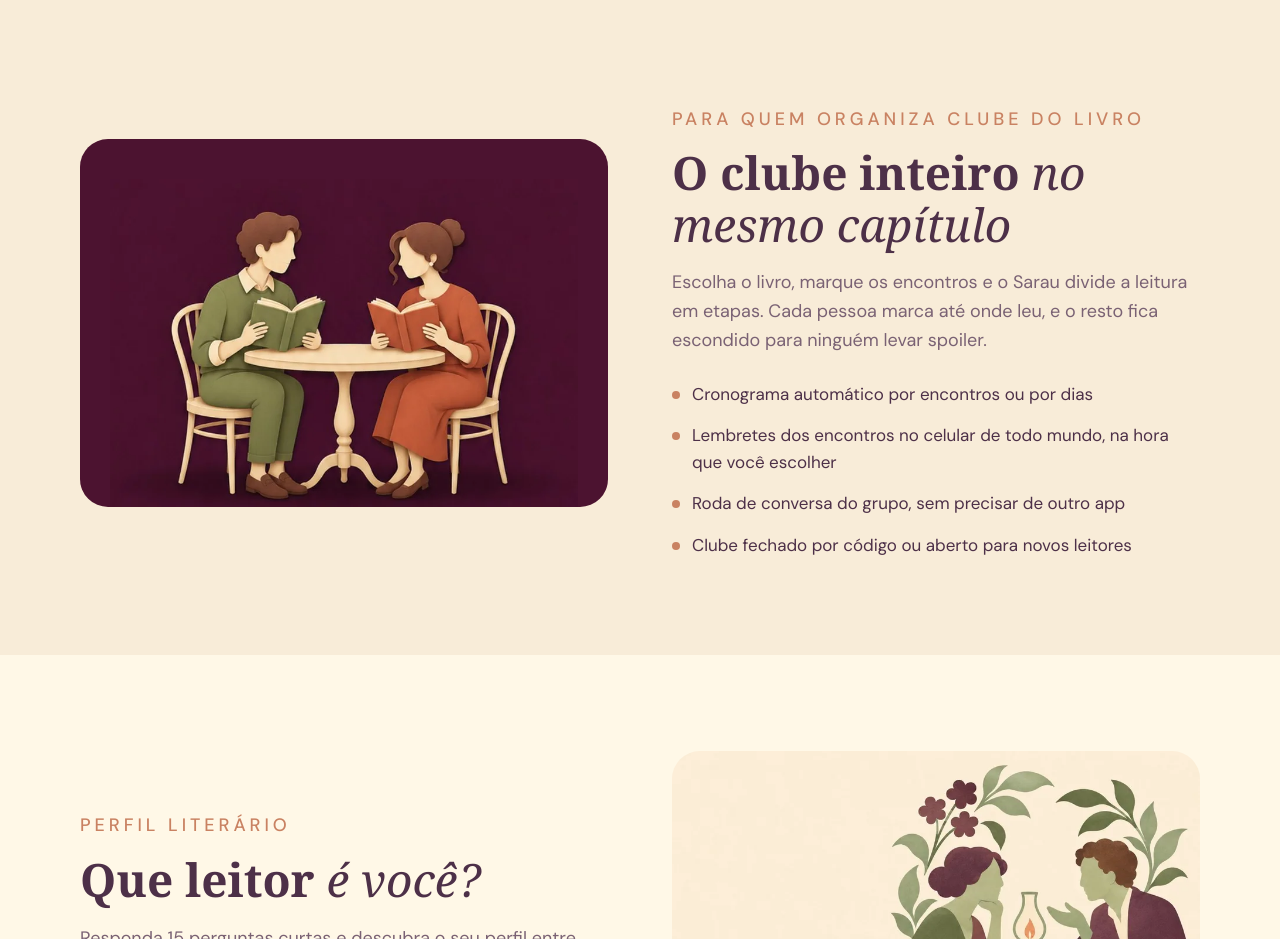
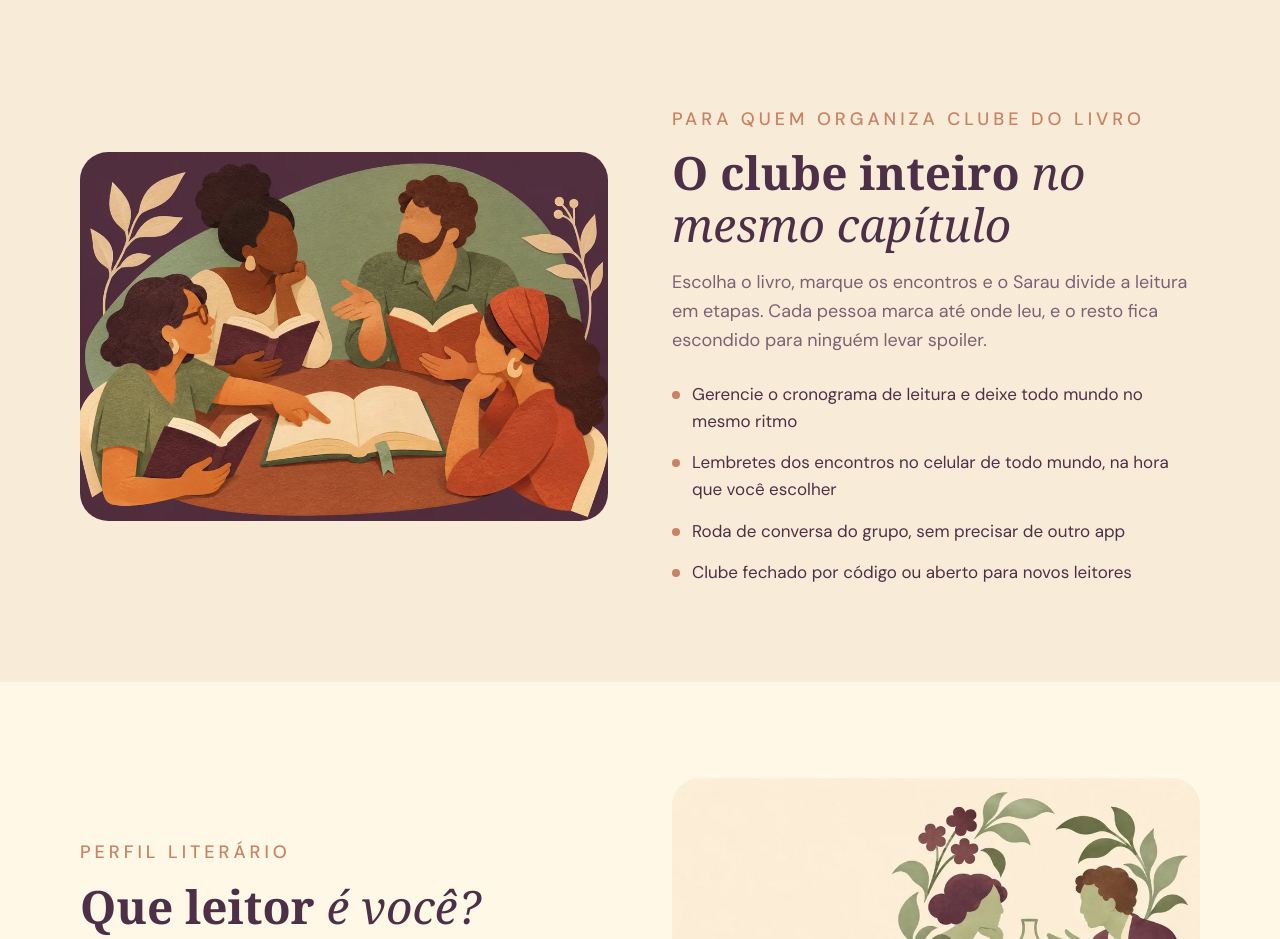
Before and after one commit to Netalianne/sarau-site, a plain HTML site: page index.html in a window 1280 px wide. Shown: the part 1800-2739 px from the top of the page. Drawn offline with Linux system fonts and the light colour scheme; a web font is replaced by a local one.

Commit message:
Add files via upload

```diff
--- a/index.html
+++ b/index.html
@@ -234,13 +234,13 @@
 
   <section class="bloco fundo-cartao" id="clubes">
     <div class="miolo">
-      <div class="ilustra surge mesa"><img src="img/mesa.webp" alt="Duas pessoas lendo e conversando à mesma mesa" width="800" height="560" loading="lazy"></div>
+      <div class="ilustra surge"><img src="img/mesmo-capitulo.webp" alt="Quatro leitores em volta de uma mesa conversando sobre o mesmo livro" width="1000" height="700" loading="lazy"></div>
       <div class="texto surge">
         <p class="rotulo">Para quem organiza clube do livro</p>
         <h2>O clube inteiro <span class="italico">no mesmo capítulo</span></h2>
         <p class="suave">Escolha o livro, marque os encontros e o Sarau divide a leitura em etapas. Cada pessoa marca até onde leu, e o resto fica escondido para ninguém levar spoiler.</p>
         <ul>
-          <li>Cronograma automático por encontros ou por dias</li>
+          <li>Gerencie o cronograma de leitura e deixe todo mundo no mesmo ritmo</li>
           <li>Lembretes dos encontros no celular de todo mundo, na hora que você escolher</li>
           <li>Roda de conversa do grupo, sem precisar de outro app</li>
           <li>Clube fechado por código ou aberto para novos leitores</li>
```
Also changed, not shown: img/mesmo-capitulo.webp (added), img/story-compatibilidade.webp.
